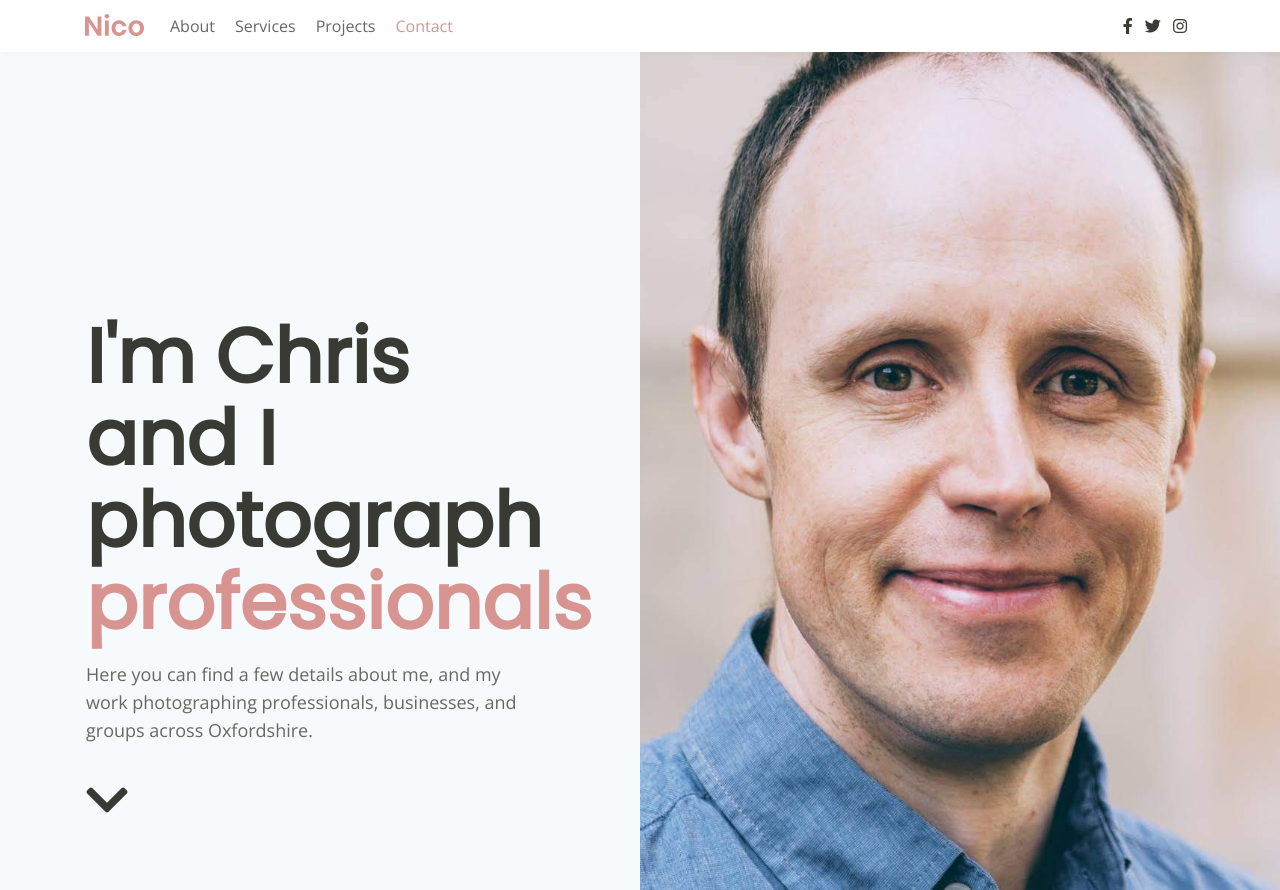
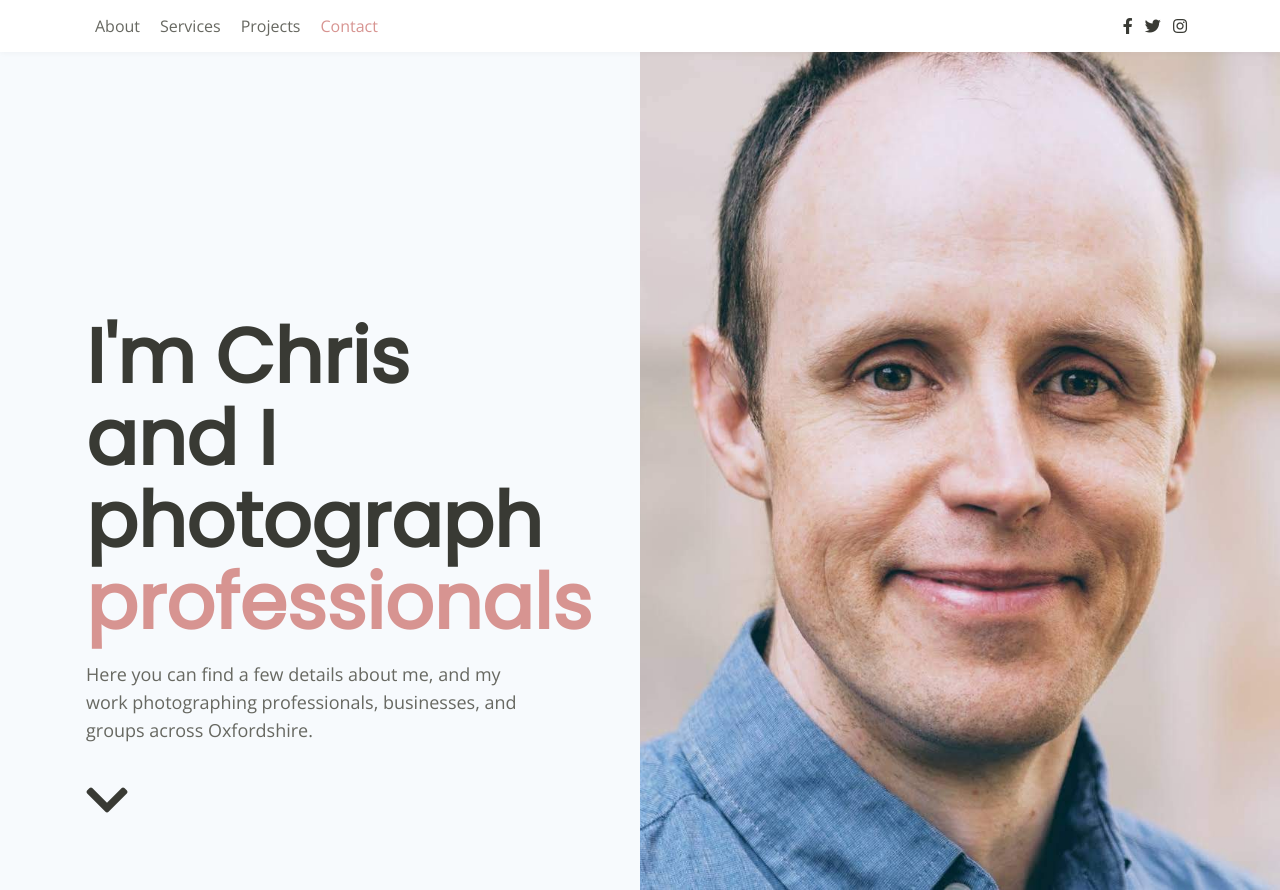
Before and after one commit to blinky893/Nico, a plain HTML site: page index.html in a window 1280 px wide. Shown: the top 890 px of the page. Drawn offline with nearby package versions, Linux system fonts and the light colour scheme.

Commit message:
Commented out logo

```diff
--- a/index.html
+++ b/index.html
@@ -36,11 +36,11 @@
     <nav class="navbar navbar-expand-lg fixed-top navbar-light">
         <div class="container">
 
-            <!-- Text Logo - Use this if you don't have a graphic logo -->
-            <!-- <a class="navbar-brand logo-text page-scroll" href="index.html">Nico</a> -->
+            <!-- Text Logo - Use this if you don't have a graphic logo >
+            <a class="navbar-brand logo-text page-scroll" href="index.html">Home</a -->
 
-            <!-- Image Logo -->
-            <a class="navbar-brand logo-image" href="index.html"><img src="images/logo.svg" alt="alternative"></a>
+            <!-- Image Logo >
+            <a class="navbar-brand logo-image" href="index.html"><img src="images/logo.svg" alt="alternative"></a-->
 
             <button class="navbar-toggler p-0 border-0" type="button" data-toggle="offcanvas">
                 <span class="navbar-toggler-icon"></span>
```
